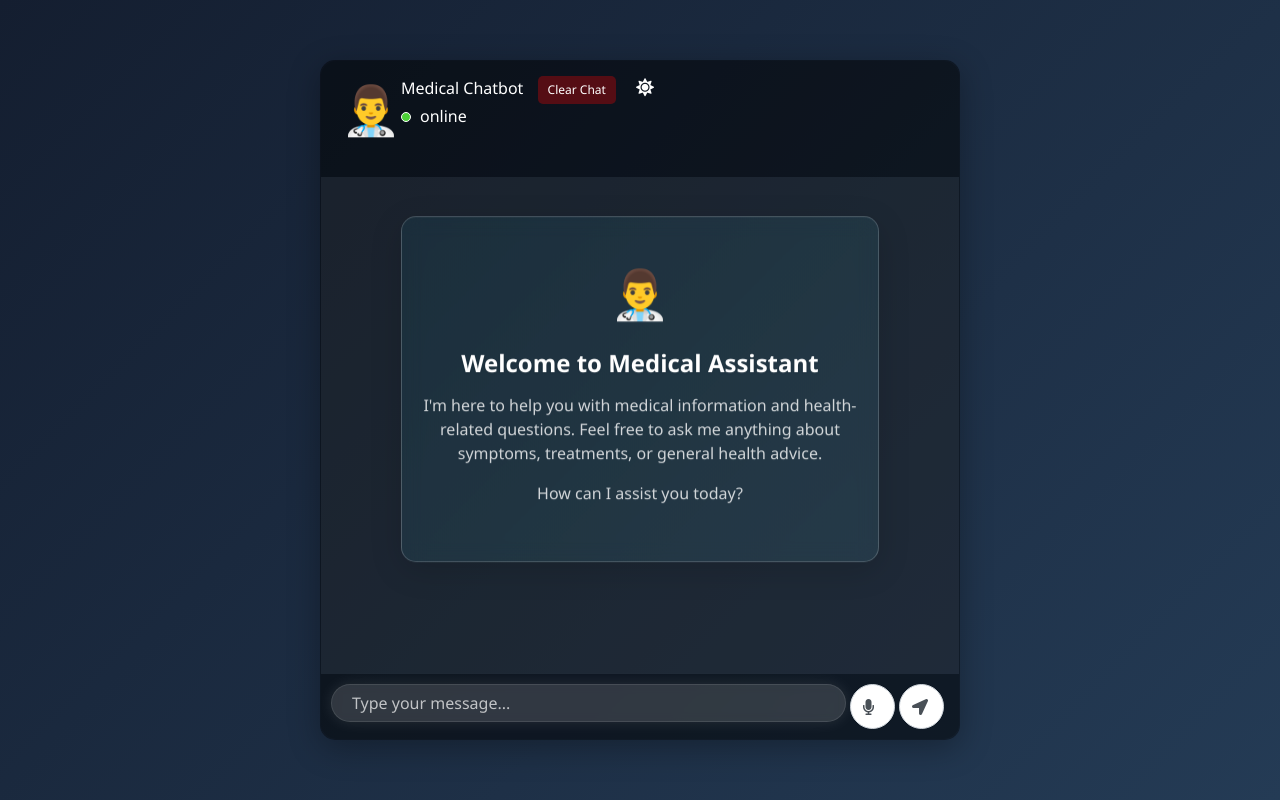
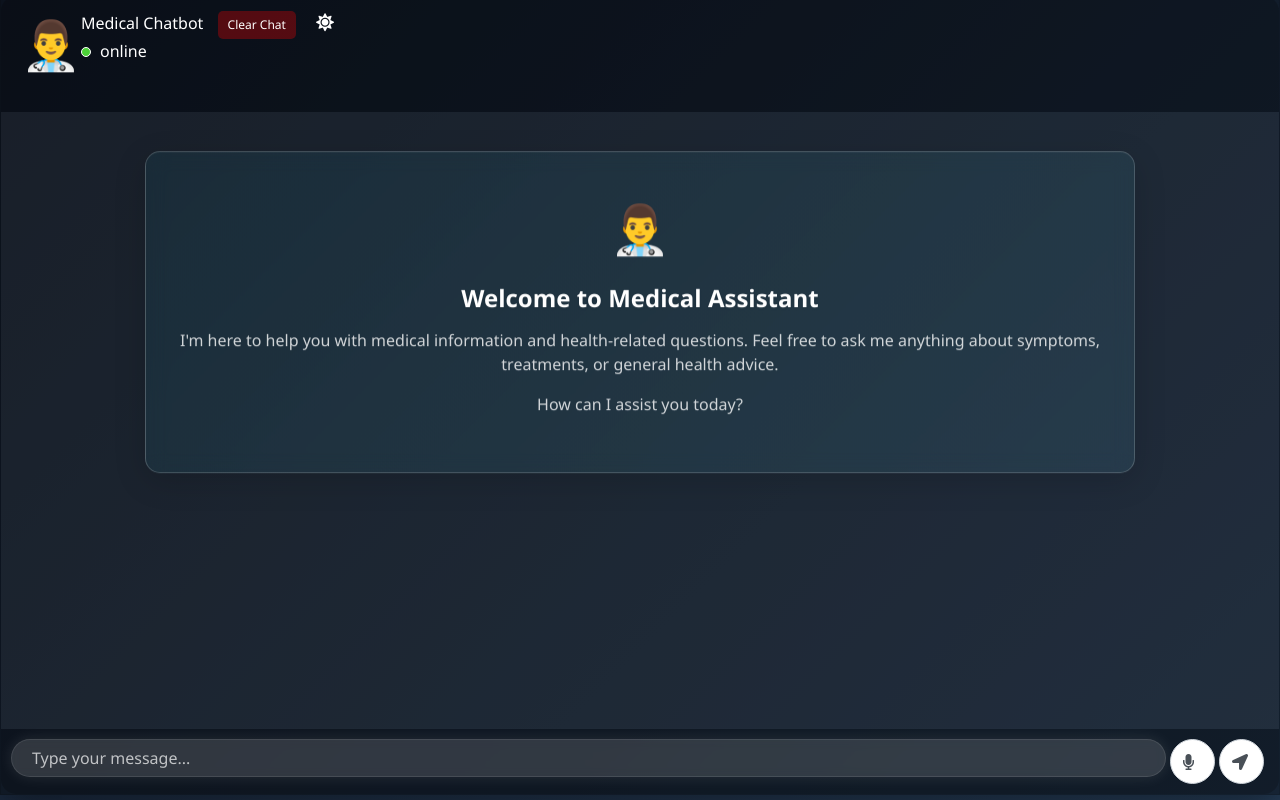
Before and after one commit to Selvarajah-Vinushaanth/medibot, a Flask app: page / in a window 1280 px wide. Run offline with Flask 3, Linux system fonts and the light colour scheme; some libraries are stand-ins or nearby versions.

Commit message:
final div check

```diff
--- a/templates/chat.html
+++ b/templates/chat.html
@@ -38,22 +38,22 @@
         }
 
         .chat {
-            height: 100vh;
+            height: 100vh; /* Full viewport height */
+            width: 100vw; /* Full viewport width */
             display: flex;
             align-items: center;
-            padding: 2rem 0;
+            justify-content: center; /* Center the card horizontally and vertically */
+            padding: 0; /* Remove padding */
+            margin: 0; /* Remove margin */
             box-sizing: border-box;
         }
 
         .card {
-            height: 85vh; /* Fixed height relative to viewport */
-            min-height: 600px; /* Minimum height */
-            max-height: 850px; /* Maximum height */
-            width: 100%;
-            border-radius: 15px !important;
+            height: 100%; /* Full height of the parent container */
+            width: 100%; /* Full width of the parent container */
+            border-radius: 0 !important; /* Remove border radius for full-screen effect */
             background-color: var(--primary-bg) !important;
-            box-shadow: var(--card-shadow);
-            transition: all 0.3s ease;
+            box-shadow: none; /* Optional: Remove shadow for a cleaner look */
             display: flex;
             flex-direction: column;
         }
@@ -299,6 +299,7 @@
             }
 
             .chat {
+                width:100vw;
                 padding: 0;
             }
         }
@@ -451,6 +452,47 @@
             0%, 100% { transform: translateY(0); }
             50% { transform: translateY(-10px); }
         }
+
+    /* Update these specific style rules */
+    .container-fluid {
+        padding: 0;
+        margin: 0;
+        height: 100vh;
+        width: 100vw;
+    }
+
+    .row {
+        margin: 0;
+        height: 100%;
+        width: 100%;
+    }
+
+    .chat {
+        padding: 0;
+        margin: 0;
+        height: 100%;
+        width: 100%;
+        max-width: 100%;
+        flex: 1;
+    }
+
+    .col-md-8, .col-xl-6 {
+        padding: 0;
+        max-width: 100%;
+        flex: 1;
+    }
+
+    .card {
+        height: 100vh;
+        width: 100vw;
+        margin: 0;
+        border-radius: 0;
+    }
+
+    .msg_card_body {
+        height: calc(100vh - 130px); /* Adjust for header and footer height */
+        overflow-y: auto;
+    }
     </style>
 </head>
 <body>
@@ -541,7 +583,7 @@
                 } else {
                     return `<div class="d-flex justify-content-start mb-4">
                                 <div class="img_cont_msg">
-                                    <img src="https://cdn-icons-png.flaticon.com/512/387/387569.png" class="rounded-circle user_img_msg">
+                                    <img src="https://th.bing.com/th/id/R.6ab3974ddb2099c1d8eb6e898bd34789?rik=k4%2bkKAmPGROR4A&pid=ImgRaw&r=0" class="rounded-circle user_img_msg">
                                 </div>
                                 <div class="msg_cotainer">${formattedContent}
                                     <span class="msg_time">${time}</span>
@@ -565,7 +607,7 @@
             function showTypingIndicator() {
                 const typingHtml = `<div class="d-flex justify-content-start mb-4">
                     <div class="img_cont_msg">
-                        <img src="https://cdn-icons-png.flaticon.com/512/387/387569.png" class="rounded-circle user_img_msg">
+                        <img src="https://th.bing.com/th/id/R.6ab3974ddb2099c1d8eb6e898bd34789?rik=k4%2bkKAmPGROR4A&pid=ImgRaw&r=0" class="rounded-circle user_img_msg">
                     </div>
                     <div class="msg_cotainer typing-indicator">
                         <span class="dot"></span>
```
